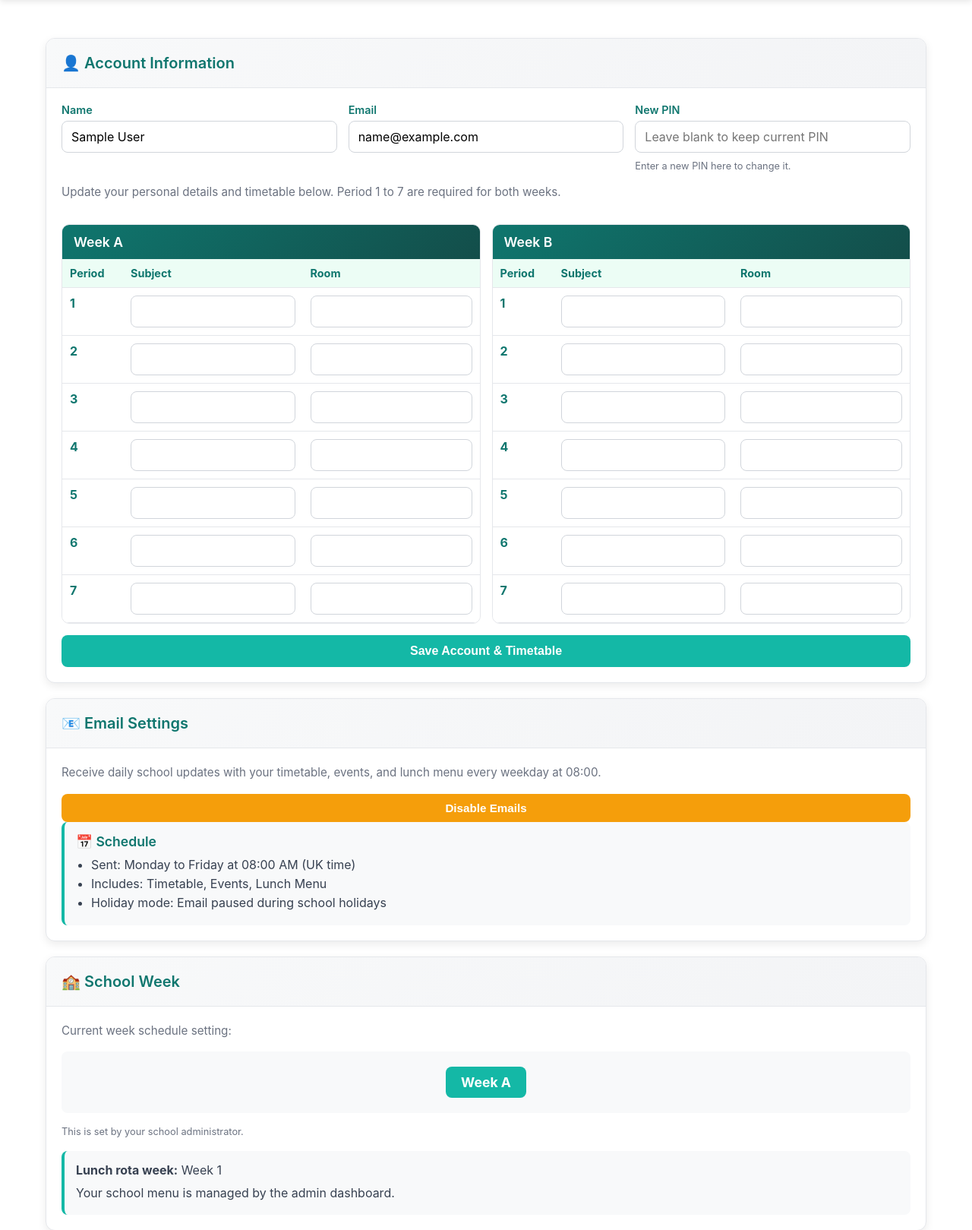
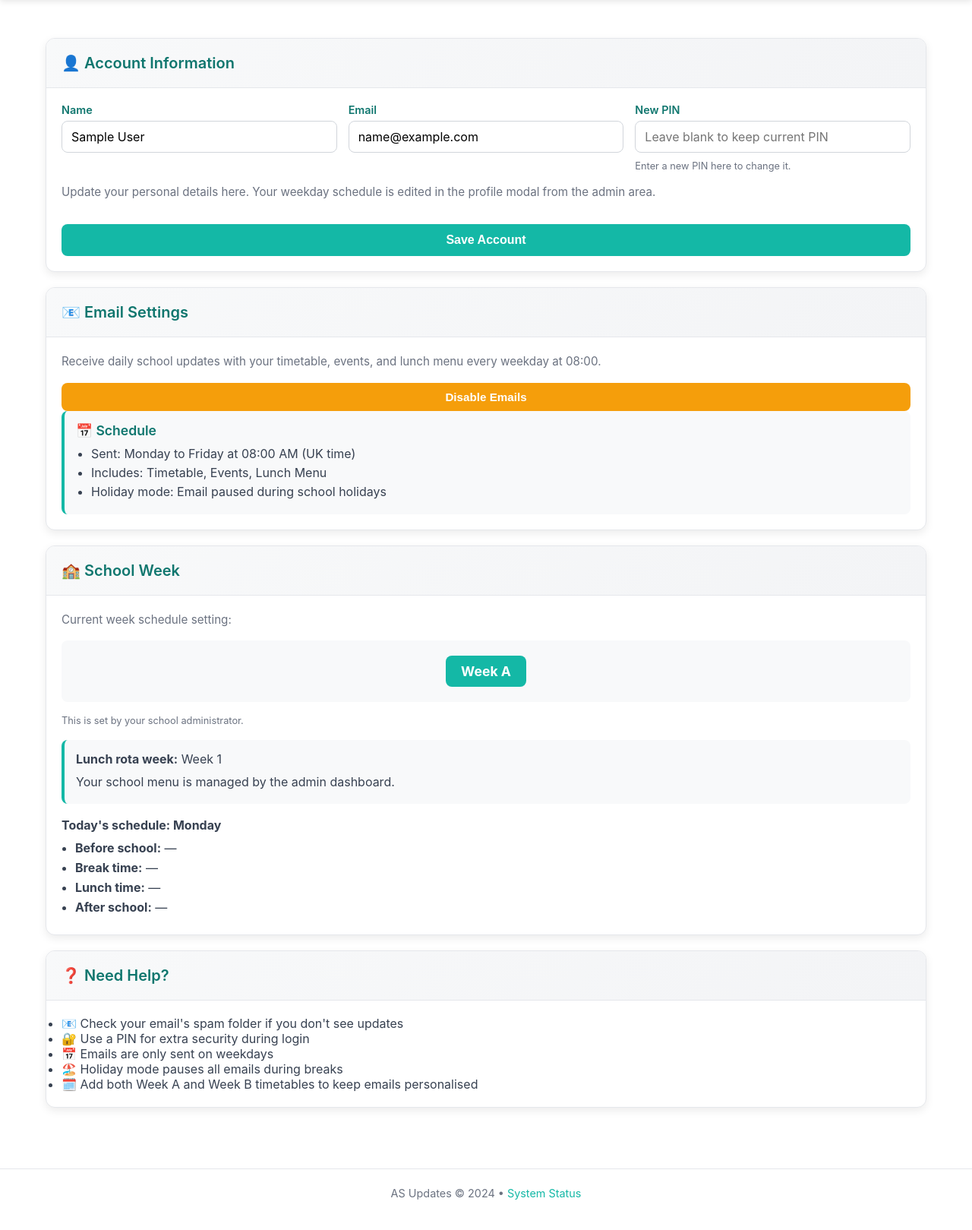
Before and after one commit to SmartSparkCoding/asupdates, a Flask app: page /dashboard in a window 1280 px wide. Shown: the part 64-1683 px from the top of the page at 76% size. After the commit the page ends 1643 px from the top, so only its background shows below. Run offline with Flask 3, Linux system fonts and the light colour scheme; the visitor is signed in with stand-in values (Sample User, id 1); data comes from the database, SQL or seed files in the repository.

Commit message:
more changes for menu etc etc etc

```diff
--- a/app.py
+++ b/app.py
@@ -11,7 +11,19 @@
 from db import get_db, init_db, verify_schema
 from emailer import send_test_email, send_email
 from scheduler import start_scheduler, generate_email_html
-from email_templates import default_timetable, parse_timetable, render_email_html, serialize_timetable, timetable_rows
+from email_templates import (
+    WEEKDAYS,
+    SCHEDULE_FIELDS,
+    default_timetable,
+    default_week_schedule,
+    parse_timetable,
+    parse_week_schedule,
+    render_email_html,
+    schedule_day_row,
+    schedule_rows,
+    serialize_week_schedule,
+    timetable_rows,
+)
 
 # Load environment variables
 load_dotenv()
@@ -115,19 +127,29 @@
 
 def _build_user_email_context(user, settings, external_url_base=None):
     current_week = settings.get("ab_week", "A")
-    timetable_raw = user.get("timetable_a", "") if current_week == "A" else user.get("timetable_b", "")
-    timetable = parse_timetable(timetable_raw)
+    schedule_raw = user.get("timetable_a", "") if current_week == "A" else user.get("timetable_b", "")
+    week_schedule = parse_week_schedule(schedule_raw)
     menu_week = max(1, min(3, int(settings.get("menu_week", 1) or 1)))
     menu_text = settings.get(f"menu_week_{menu_week}", "")
     school_notice = settings.get("school_notice", "")
     display_name = user.get("name") or user.get("email", "").split("@")[0].replace(".", " ").title() or "Student"
     timetable_label = f"Week {current_week}"
+    current_day = datetime.now().strftime("%A")
+    day_schedule = schedule_day_row(week_schedule, current_day) if current_day in WEEKDAYS else {
+        "day": current_day,
+        "before_school": "",
+        "break_time": "",
+        "lunch_time": "",
+        "after_school": "",
+    }
 
     return {
         "name": display_name,
         "current_date": datetime.now().strftime("%A, %d %B %Y"),
         "sent_datetime": datetime.now().strftime("%Y-%m-%d %H:%M:%S"),
-        "timetable": timetable_rows(timetable),
+        "day_name": current_day,
+        "day_schedule": day_schedule,
+        "week_schedule": schedule_rows(week_schedule),
         "timetable_label": timetable_label,
         "timetable_week": current_week,
         "lunch": menu_text,
@@ -151,13 +173,7 @@
 
 
 def _timetable_form_data(prefix, form_data):
-    return {
-        str(period): {
-            "subject": form_data.get(f"{prefix}_{period}_subject", "").strip(),
-            "room": form_data.get(f"{prefix}_{period}_room", "").strip(),
-        }
-        for period in range(1, 8)
-    }
+    return serialize_week_schedule(form_data, prefix)
 
 
 # ============================================================================
@@ -385,8 +401,11 @@
     try:
         user = _fetch_user(session["user_id"])
         settings = _settings_defaults(_fetch_settings())
-        timetable_a = parse_timetable(user.get("timetable_a", ""))
-        timetable_b = parse_timetable(user.get("timetable_b", ""))
+        schedule_a = parse_week_schedule(user.get("timetable_a", ""))
+        schedule_b = parse_week_schedule(user.get("timetable_b", ""))
+        current_week = settings["ab_week"]
+        current_day = datetime.now().strftime("%A")
+        current_schedule_source = schedule_a if current_week == "A" else schedule_b
 
         return render_template(
             "dashboard.html",
@@ -401,10 +420,15 @@
             menu_week_1=settings["menu_week_1"],
             menu_week_2=settings["menu_week_2"],
             menu_week_3=settings["menu_week_3"],
-            timetable_periods=range(1, 8),
-            timetable_a=timetable_a,
-            timetable_b=timetable_b,
-            timetable_rows=timetable_rows,
+            timetable_a=schedule_a,
+            timetable_b=schedule_b,
+            timetable_rows=schedule_rows,
+            current_week=current_week,
+            current_day=current_day,
+            current_schedule=schedule_day_row(current_schedule_source, current_day) if current_day in WEEKDAYS else {},
+            current_week_schedule=schedule_rows(current_schedule_source),
+            weekdays=WEEKDAYS,
+            schedule_fields=SCHEDULE_FIELDS,
         )
 
     except Exception as e:
@@ -416,7 +440,7 @@
 @app.route("/dashboard/update-account", methods=["POST"])
 @login_required
 def dashboard_update_account():
-    """Update the logged in user's account details and timetables."""
+    """Update the logged in user's account details."""
 
     try:
         email = request.form.get("email", "").strip().lower()
@@ -427,9 +451,6 @@
             flash("Email is required", "danger")
             return redirect(url_for("dashboard"))
 
-        timetable_a = _timetable_form_data("timetable_a", request.form)
-        timetable_b = _timetable_form_data("timetable_b", request.form)
-
         db = get_db()
         c = db.cursor()
 
@@ -439,26 +460,24 @@
             flash("That email is already in use", "warning")
             return redirect(url_for("dashboard"))
 
-        update_values = [email, name, json.dumps(timetable_a), json.dumps(timetable_b), session["user_id"]]
-
         if new_pin:
             pin_hash = generate_password_hash(new_pin)
             c.execute(
                 """
                 UPDATE users
-                SET email=?, name=?, timetable_a=?, timetable_b=?, pin=?
+                SET email=?, name=?, pin=?
                 WHERE id=?
                 """,
-                update_values[:4] + [pin_hash, update_values[4]],
+                (email, name, pin_hash, session["user_id"]),
             )
         else:
             c.execute(
                 """
                 UPDATE users
-                SET email=?, name=?, timetable_a=?, timetable_b=?
+                SET email=?, name=?
                 WHERE id=?
                 """,
-                update_values,
+                (email, name, session["user_id"]),
             )
 
         db.commit()
@@ -738,12 +757,13 @@
             return redirect(url_for("admin_user_profile", user_id=user_id))
 
         settings = _settings_defaults(_fetch_settings())
-        user["timetable_a"] = parse_timetable(user.get("timetable_a", ""))
-        user["timetable_b"] = parse_timetable(user.get("timetable_b", ""))
+        user["timetable_a"] = parse_week_schedule(user.get("timetable_a", ""))
+        user["timetable_b"] = parse_week_schedule(user.get("timetable_b", ""))
         return render_template(
             "admin_profile.html",
             user=user,
-            timetable_periods=range(1, 8),
+            weekdays=WEEKDAYS,
+            schedule_fields=SCHEDULE_FIELDS,
             send_emails=user.get("send_emails", 1),
             holiday_mode=settings["holiday_mode"],
         )
--- a/static/style.css
+++ b/static/style.css
@@ -188,6 +188,8 @@
 .form-item select,
 .timetable-table input,
 .timetable-table textarea,
+.schedule-table input,
+.schedule-table textarea,
 .menu-textarea {
     width: 100%;
     padding: 10px 12px;
@@ -204,6 +206,8 @@
 .form-item select:focus,
 .timetable-table input:focus,
 .timetable-table textarea:focus,
+.schedule-table input:focus,
+.schedule-table textarea:focus,
 .menu-textarea:focus {
     outline: none;
     border-color: var(--navy-light);
@@ -250,6 +254,143 @@
 .btn-primary:hover {
     background: var(--navy);
     box-shadow: 0 4px 12px rgba(20, 184, 166, 0.3);
+}
+
+/* ========================================
+   MODALS
+   ======================================== */
+
+.modal-toggle {
+    position: absolute;
+    opacity: 0;
+    pointer-events: none;
+}
+
+.modal-overlay {
+    display: none;
+    position: fixed;
+    inset: 0;
+    z-index: 2000;
+    align-items: center;
+    justify-content: center;
+    padding: 20px;
+    background: rgba(15, 23, 42, 0.62);
+    backdrop-filter: blur(4px);
+}
+
+.modal-shell {
+    width: min(720px, 100%);
+    max-height: 90vh;
+    overflow: auto;
+    background: var(--white);
+    border-radius: 18px;
+    box-shadow: 0 24px 80px rgba(15, 23, 42, 0.28);
+}
+
+.modal-shell-large {
+    width: min(1100px, 100%);
+}
+
+.modal-toggle:checked + .btn + .modal-overlay,
+.modal-toggle:checked ~ .modal-overlay {
+    display: flex;
+}
+
+.modal-header,
+.modal-footer {
+    display: flex;
+    justify-content: space-between;
+    align-items: center;
+    gap: 12px;
+    padding: 18px 22px;
+    border-bottom: 1px solid #e5e7eb;
+}
+
+.modal-footer {
+    border-top: 1px solid #e5e7eb;
+    border-bottom: 0;
+    justify-content: flex-end;
+}
+
+.modal-body {
+    padding: 22px;
+}
+
+.modal-close {
+    display: inline-flex;
+    align-items: center;
+    justify-content: center;
+    padding: 9px 14px;
+    border-radius: 8px;
+    background: #e5e7eb;
+    color: var(--navy);
+    font-weight: 600;
+    cursor: pointer;
+}
+
+.modal-close:hover {
+    background: #d1d5db;
+    text-decoration: none;
+}
+
+.more-info-wrap {
+    width: 100%;
+    display: flex;
+    justify-content: center;
+    position: relative;
+}
+
+.more-info-trigger {
+    width: 100%;
+    max-width: 420px;
+}
+
+.schedule-editor-grid {
+    display: grid;
+    grid-template-columns: repeat(auto-fit, minmax(320px, 1fr));
+    gap: 18px;
+}
+
+.schedule-week-panel {
+    border: 1px solid #e5e7eb;
+    border-radius: 14px;
+    padding: 16px;
+    background: linear-gradient(180deg, #ffffff 0%, #f8fafc 100%);
+}
+
+.schedule-table,
+.timetable-table {
+    width: 100%;
+    border-collapse: collapse;
+}
+
+.schedule-table th,
+.schedule-table td,
+.timetable-table th,
+.timetable-table td {
+    border-bottom: 1px solid #e5e7eb;
+    padding: 8px;
+    vertical-align: top;
+}
+
+.schedule-table th,
+.timetable-table th {
+    text-align: left;
+    color: var(--navy);
+    font-size: 0.85rem;
+}
+
+.schedule-table textarea {
+    min-height: 62px;
+    resize: vertical;
+}
+
+.schedule-preview ul {
+    padding-left: 18px;
+}
+
+.schedule-preview li {
+    margin-bottom: 6px;
 }
 
 .btn-secondary {
--- a/templates/dashboard.html
+++ b/templates/dashboard.html
@@ -46,57 +46,9 @@
                         </div>
                     </div>
 
-                    <p class="card-description">Update your personal details and timetable below. Period 1 to 7 are required for both weeks.</p>
+                    <p class="card-description">Update your personal details here. Your weekday schedule is edited in the profile modal from the admin area.</p>
 
-                    <div class="timetable-grid">
-                        <div class="timetable-panel">
-                            <h4>Week A</h4>
-                            <table class="timetable-table">
-                                <thead>
-                                    <tr>
-                                        <th>Period</th>
-                                        <th>Subject</th>
-                                        <th>Room</th>
-                                    </tr>
-                                </thead>
-                                <tbody>
-                                    {% for period in timetable_periods %}
-                                        {% set period_key = period|string %}
-                                        <tr>
-                                            <td class="period-cell">{{ period }}</td>
-                                            <td><input type="text" name="timetable_a_{{ period }}_subject" value="{{ timetable_a[period_key]['subject'] }}"></td>
-                                            <td><input type="text" name="timetable_a_{{ period }}_room" value="{{ timetable_a[period_key]['room'] }}"></td>
-                                        </tr>
-                                    {% endfor %}
-                                </tbody>
-                            </table>
-                        </div>
-
-                        <div class="timetable-panel">
-                            <h4>Week B</h4>
-                            <table class="timetable-table">
-                                <thead>
-                                    <tr>
-                                        <th>Period</th>
-                                        <th>Subject</th>
-                                        <th>Room</th>
-                                    </tr>
-                                </thead>
-                                <tbody>
-                                    {% for period in timetable_periods %}
-                                        {% set period_key = period|string %}
-                                        <tr>
-                                            <td class="period-cell">{{ period }}</td>
-                                            <td><input type="text" name="timetable_b_{{ period }}_subject" value="{{ timetable_b[period_key]['subject'] }}"></td>
-                                            <td><input type="text" name="timetable_b_{{ period }}_room" value="{{ timetable_b[period_key]['room'] }}"></td>
-                                        </tr>
-                                    {% endfor %}
-                                </tbody>
-                            </table>
-                        </div>
-                    </div>
-
-                    <button type="submit" class="btn btn-primary btn-large">Save Account & Timetable</button>
+                    <button type="submit" class="btn btn-primary btn-large">Save Account</button>
                 </form>
 
                 {% if holiday_mode == 1 %}
@@ -152,6 +104,17 @@
                     <strong>Lunch rota week:</strong> Week {{ menu_week }}
                     <p style="margin-top: 8px;">Your school menu is managed by the admin dashboard.</p>
                 </div>
+                <div class="schedule-preview" style="margin-top: 18px;">
+                    <strong>Today's schedule: {{ current_day }}</strong>
+                    {% if current_schedule %}
+                        <ul style="margin-top: 10px;">
+                            <li><strong>Before school:</strong> {{ current_schedule.before_school or '—' }}</li>
+                            <li><strong>Break time:</strong> {{ current_schedule.break_time or '—' }}</li>
+                            <li><strong>Lunch time:</strong> {{ current_schedule.lunch_time or '—' }}</li>
+                            <li><strong>After school:</strong> {{ current_schedule.after_school or '—' }}</li>
+                        </ul>
+                    {% endif %}
+                </div>
             </div>
         </div>
 
```
Also changed, not shown: templates/admin_profile.html (+33 -33 lines), templates/email.html (+17 -15 lines), templates/login.html (+17 -7 lines).
